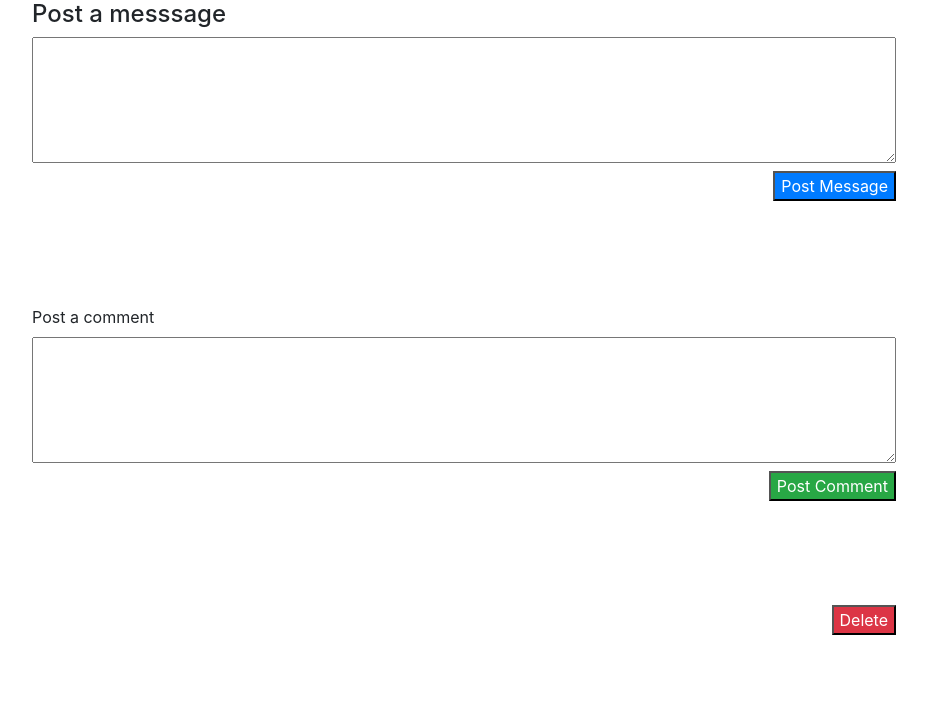
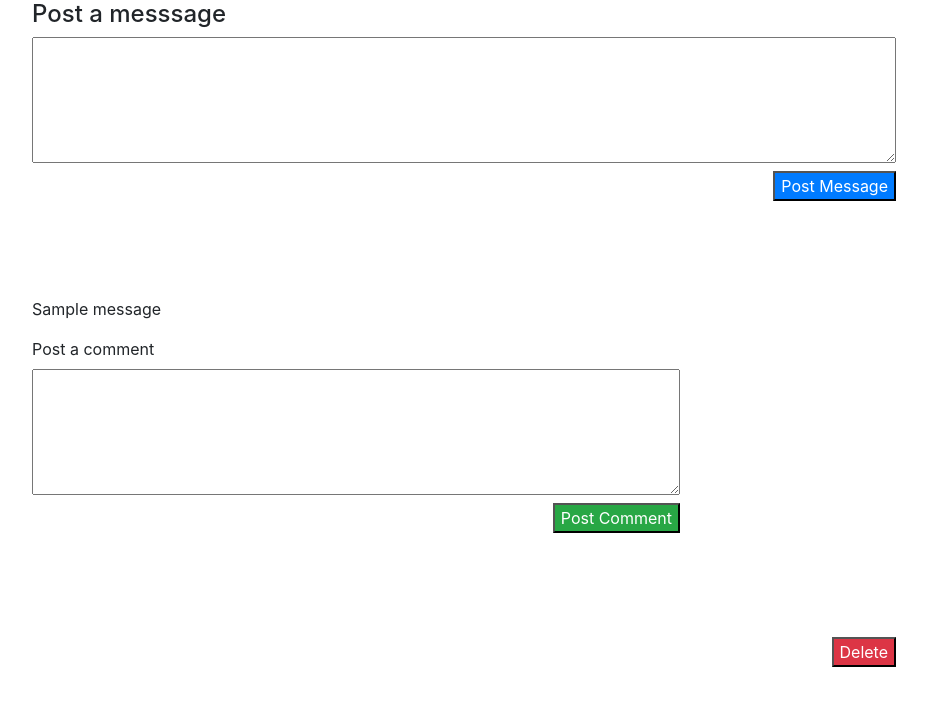
Before and after one commit to JennyWauer/the_wall, a Django app: template codingdojo_wall/templates/wall.html in a window 1280 px wide. Shown: the part 165-880 px from the top of the page, without its empty margins (16-943 px from the left). Before the commit the page ends 800 px from the top, so only its background shows below. Run offline with Django 3.2, Linux system fonts and the light colour scheme; the template is opened without the code that fills it: values that come from a table or form of the project are taken from there, others are empty; data comes from the database, SQL or seed files in the repository; both versions use the stored data as it was after the commit; tables that the repository leaves empty hold one stand-in row (values such as "Sample post"); one stand-in notice (Sample message) is shown; some libraries are stand-ins or nearby versions.

Commit message:
debug add message

```diff
--- a/codingdojo_wall/templates/wall.html
+++ b/codingdojo_wall/templates/wall.html
@@ -15,7 +15,7 @@
     </header>
     <hr class="bg-dark">
     <div class="p-5 w-75">
-        <form action="/add_message" method="POST">
+        <form action="/wall/add_message" method="POST">
             {% csrf_token %}
             <label class="d-block mt-2 h4" for="message">Post a messsage</label>
             <textarea class="d-block mt-2 w-100" name="message" id="message" cols="30" rows="5"></textarea>
@@ -24,14 +24,19 @@
         </form>
     </div>
     <div class="p-5 w-75">
+        {% for message in messages %}
+        <p>{{ message.message }}</p>
+        <div class="w-75">
             <form action="/add_comment" method="POST">
                 <label class="d-block mt-2" for="comment">Post a comment</label>
                 <textarea class="d-block mt-2 w-100" name="comment" id="comment" cols="30" rows="5"></textarea>
                 <input type="hidden" name="message_id" value="{{ message.id }}">
-            <input type="hidden" name="user_id" value="{{ user.id }}">
                 <input class="d-block mt-2 ml-auto bg-success text-white" type="submit" name="post_comment" value="Post Comment">
             </form>
         </div>
+        {% endfor %}
+    </div>
+
     <div class="p-5 w-75">
         <form action="/delete" method="POST">
             <input type="hidden" name="comment_id" value="{{ comment.id }}">
```
Also changed, not shown: codingdojo_wall/views.py (+5 -3 lines), db.sqlite3. Lines whose indentation alone changed are shown as unchanged.
